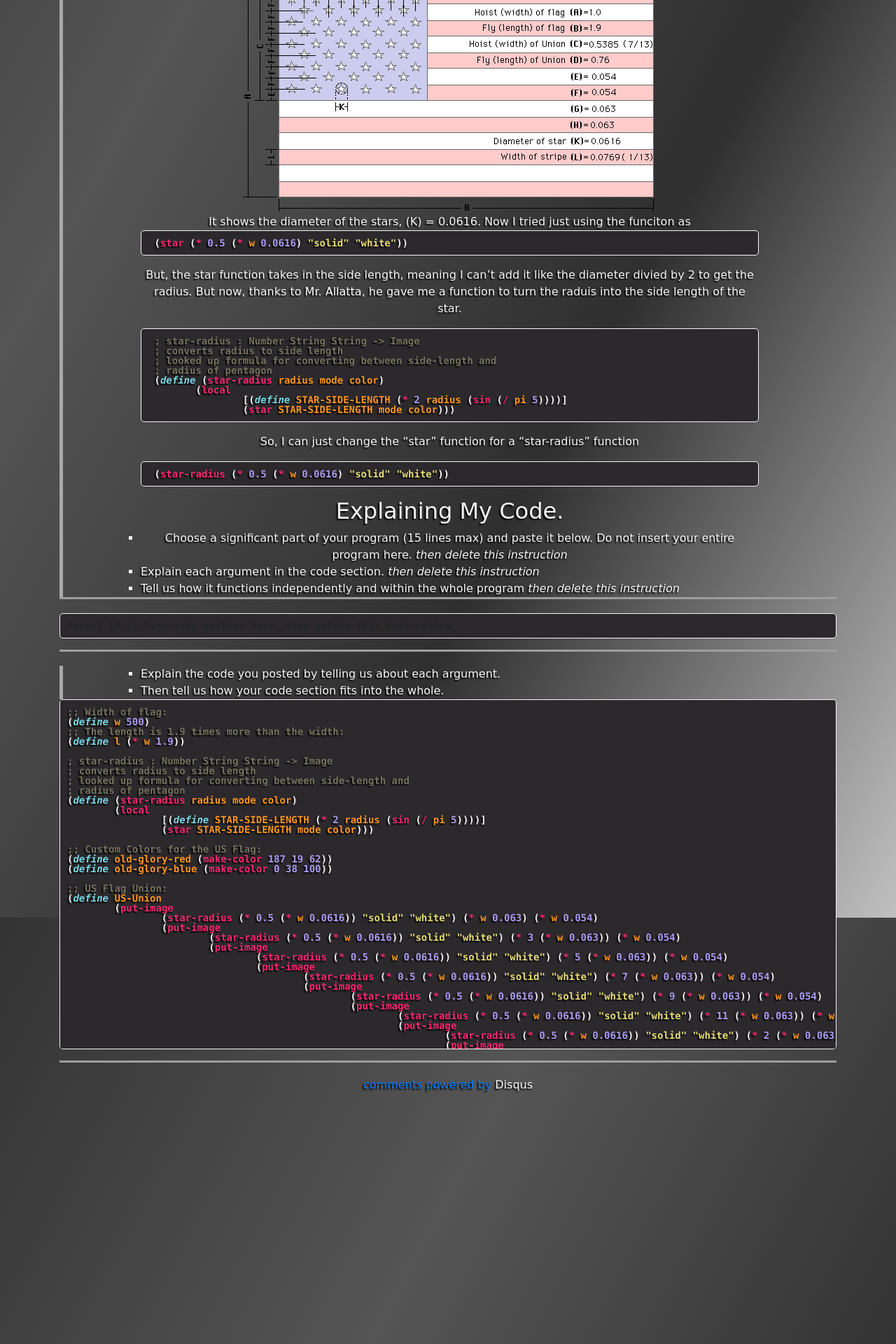
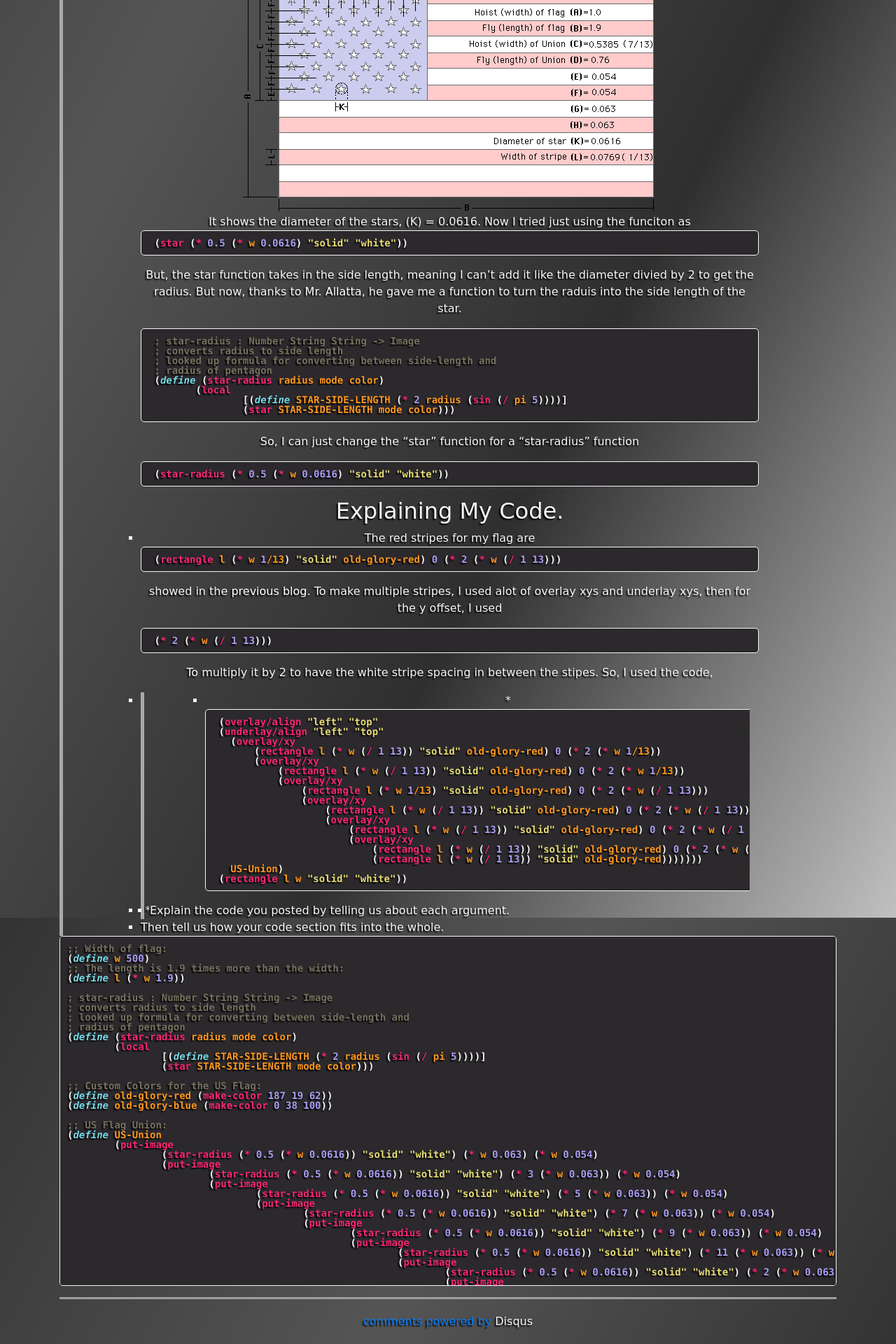
Before and after one commit to lemueldls/lemueld6200.github.io, a Jekyll site: the page built from _posts/2018-12-21-weekly-blog-reflection-14.md, in a window 1280 px wide. Shown: the part 1085-3005 px from the top of the page at 70% size. Built offline with Jekyll 4.4.1, drawn with Linux system fonts in a browser that asks for light colours; comment, search, counter and statistics services are not loaded; some of the changed text lies outside the part shown; grey boxes are pictures that could not be loaded.

Commit message:
Update 2018-12-21-weekly-blog-reflection-14.md

````diff
--- a/_posts/2018-12-21-weekly-blog-reflection-14.md
+++ b/_posts/2018-12-21-weekly-blog-reflection-14.md
@@ -19,7 +19,7 @@ My challanges on the [previous blog](/blog/2018/12/14/weekly-blog-reflection-1.m
 
 ## My Process
 
- - My challanges on the [previous](/blog/2018/12/14/weekly-blog-reflection-1.md) blog were creating the stars. In the geomerty of the American Flag
+ - My challanges on the [previous blog](/blog/2018/12/14/weekly-blog-reflection-1.md) were creating the stars. In the geomerty of the American Flag
  ![American Flag Geomerty](/img/flag/AmericanFlagGeomerty.gif)
  It shows the diameter of the stars, (K) = 0.0616. Now I tried just using the funciton as
  ```scheme
@@ -43,17 +43,37 @@ My challanges on the [previous blog](/blog/2018/12/14/weekly-blog-reflection-1.m
  ```
 ## Explaining My Code.
 
--   Choose a significant part of your program (15 lines max) and paste it below. Do not insert your entire program here. _then delete this instruction_
--   Explain each argument in the code section. _then delete this instruction_
--   Tell us how it functions independently and within the whole program _then delete this instruction_
-
-* * *
-
-```
-Insert 10-15 line code section here _then delete this instruction_
-```
-
-* * *
+ - The red stripes for my flag are
+ ```scheme
+ (rectangle l (* w 1/13) "solid" old-glory-red) 0 (* 2 (* w (/ 1 13)))
+ ```
+ showed in the [previous blog](/blog/2018/12/14/weekly-blog-reflection-1.md).
+ To make multiple stripes, I used alot of overlay xys and underlay xys, then for the y offset, I used
+ ```scheme
+ (* 2 (* w (/ 1 13)))
+ ```
+ To multiply it by 2 to have the white stripe spacing in between the stipes. So, I used the code,
+ * * *
+ ```scheme
+ (overlay/align "left" "top"
+	(underlay/align "left" "top"
+		(overlay/xy
+			(rectangle l (* w (/ 1 13)) "solid" old-glory-red) 0 (* 2 (* w 1/13))
+			(overlay/xy
+				(rectangle l (* w (/ 1 13)) "solid" old-glory-red) 0 (* 2 (* w 1/13))
+				(overlay/xy
+					(rectangle l (* w 1/13) "solid" old-glory-red) 0 (* 2 (* w (/ 1 13)))
+					(overlay/xy
+						(rectangle l (* w (/ 1 13)) "solid" old-glory-red) 0 (* 2 (* w (/ 1 13)))
+						(overlay/xy
+							(rectangle l (* w (/ 1 13)) "solid" old-glory-red) 0 (* 2 (* w (/ 1 13)))
+							(overlay/xy
+								(rectangle l (* w (/ 1 13)) "solid" old-glory-red) 0 (* 2 (* w (/ 1 13)))
+								(rectangle l (* w (/ 1 13)) "solid" old-glory-red)))))))
+		US-Union)
+	(rectangle l w "solid" "white"))
+ ```
+ * * *
 
 -   Explain the code you posted by telling us about each argument.
 -   Then tell us how your code section fits into the whole.
````
